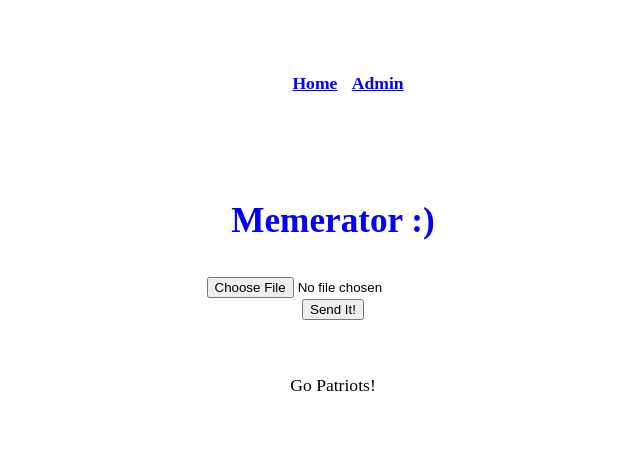
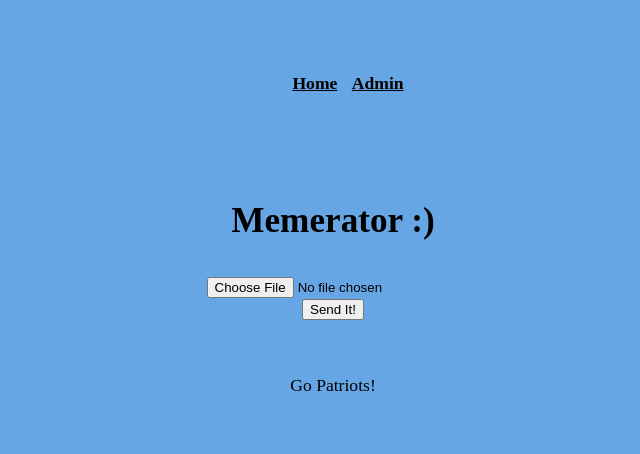
Before and after one commit to josephr67/meme-store, a plain HTML site: page public/index.html in a window 1280 px wide. Shown: the whole page, without its empty margins (307-947 px from the left). Drawn offline with Linux system fonts and the light colour scheme.

Commit message:
Update style.css

```diff
--- a/public/style.css
+++ b/public/style.css
@@ -2,6 +2,9 @@ body {
 	margin: 0px;
 	font-size: 1.1em;
 	text-align: center;
+	background-color: #67a6e4;
+
+
 }
 
 
@@ -16,7 +19,7 @@ nav ul li {
 }
 
 a {
-	color: 	#0000ff;
+	color: 	#000000;
 	font-weight: bold;
 	text-align: center;
 }
@@ -24,7 +27,7 @@ a {
 h1 {
 	margin: 35px;
 	text-align: center;
-	color: 	#0000ff;
+	color: 	#000000;
 
 }
 
```
